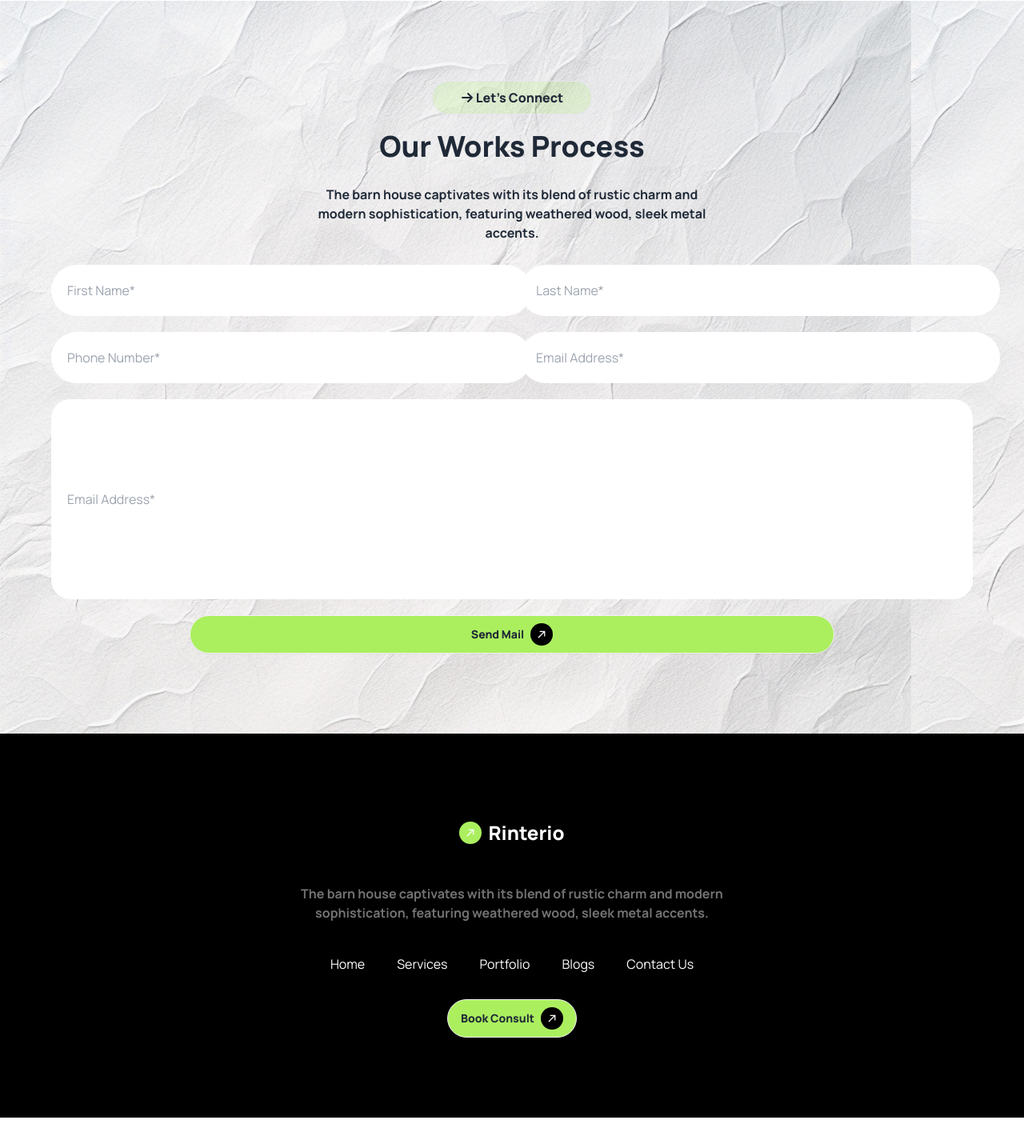
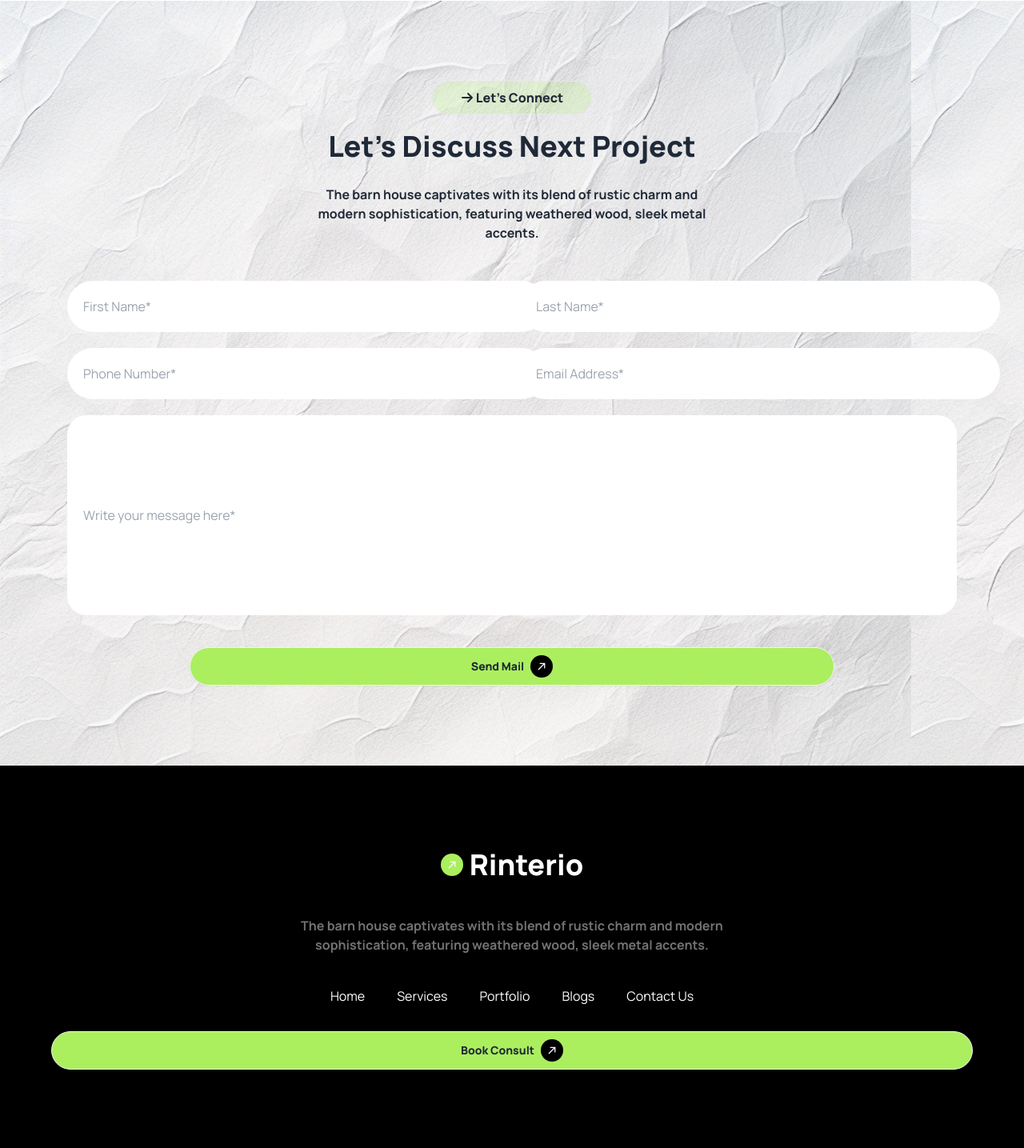
Before and after one commit to BodruddozaRedoy/Rinterio-B10A3, a plain HTML site: page index.html in a window 1280 px wide. Shown: the part 3206-4641 px from the top of the page at 80% size. Before the commit the page ends 4603 px from the top, so only its background shows below. Drawn offline with nearby package versions, Linux system fonts and the light colour scheme.

Commit message:
lets discuss section done

```diff
--- a/index.html
+++ b/index.html
@@ -502,7 +502,7 @@
 
       <!-- Lets discuss section  -->
       <section class="bg-[url('/assets/bg.jpg')]  ">
-        <div class="md:w-[90%] mx-auto flex flex-col items-center gap-5 py-[100px]">
+        <div class="md:w-[90%] mx-auto flex flex-col items-center gap-5 py-[50px] md:py-[100px]">
           <h4
             class="border p-2 bg-[#ABEF5F33] rounded-full w-[200px] text-center flex gap-[3px] items-center justify-center font-black"
           >
@@ -522,23 +522,23 @@
             </svg>
             Let's Connect
           </h4>
-          <h1 class="text-4xl font-extrabold ">Our Works Process</h1>
+          <h1 class="text-4xl font-extrabold text-center">Let's Discuss Next Project</h1>
           <p class="text-center md:w-[45%] font-bold p-2">
             The barn house captivates with its blend of rustic charm and modern
             sophistication, featuring weathered wood, sleek metal accents.
           </p>
 
           <!-- input area  -->
-          <div class="grid grid-cols-2 gap-5">
-            <input type="text" placeholder="First Name*" class="rounded-full p-5 w-[600px]">
-            <input type="text" placeholder="Last Name*" class="rounded-full p-5 w-[600px]">
-            <input type="text" placeholder="Phone Number*" class="rounded-full p-5 w-[600px]">
-            <input type="text" placeholder="Email Address*" class="rounded-full p-5 w-[600px]">
-            <input type="text" placeholder="Email Address*" class="rounded-3xl p-5 w-full h-[250px] col-span-2">
+          <div class="md:grid md:grid-cols-2 gap-5 space-y-5 md:space-y-0 m-5">
+            <input type="text" placeholder="First Name*" class="rounded-full p-5 w-full md:w-[600px]">
+            <input type="text" placeholder="Last Name*" class="rounded-full p-5 w-full md:w-[600px]">
+            <input type="text" placeholder="Phone Number*" class="rounded-full p-5 w-full md:w-[600px]">
+            <input type="text" placeholder="Email Address*" class="rounded-full p-5 w-full md:w-[600px]">
+            <input type="text" placeholder="Write your message here*" class="rounded-3xl p-5 w-full h-[250px] col-span-2">
 
           </div>
           <a
-            class="btn rounded-full bg-primary-btn font-extrabold hidden md:inline-flex w-[70%]"
+            class="btn rounded-full bg-primary-btn font-extrabold md:inline-flex w-[90%] md:w-[70%] "
           >
             Send Mail
             <div class="bg-black rounded-full p-2">
@@ -562,8 +562,8 @@
       </section>
     </main>
     <!-- Footer section -->
-    <footer class="bg-black py-[100px] flex flex-col items-center gap-8">
-      <a class="btn btn-ghost text-2xl flex font-extrabold text-white">
+    <footer class="bg-black py-[50px] md:py-[100px] flex flex-col items-center gap-8">
+      <a class="btn btn-ghost text-4xl flex font-extrabold text-white">
         <div class="bg-primary-btn rounded-full p-2">
           <svg
             xmlns="http://www.w3.org/2000/svg"
@@ -586,7 +586,7 @@
         The barn house captivates with its blend of rustic charm and modern
         sophistication, featuring weathered wood, sleek metal accents.
       </p>
-      <ul class="flex text-white gap-10">
+      <ul class="flex md:flex-row flex-col items-center text-white gap-10">
         <li>Home</li>
         <li>Services</li>
         <li>Portfolio</li>
@@ -594,7 +594,7 @@
         <li>Contact Us</li>
       </ul>
       <a
-              class="btn rounded-full bg-primary-btn font-extrabold hidden md:inline-flex"
+              class="btn rounded-full bg-primary-btn font-extrabold w-[90%]  md:inline-flex"
             >
               Book Consult
               <div class="bg-black rounded-full p-2">
```
